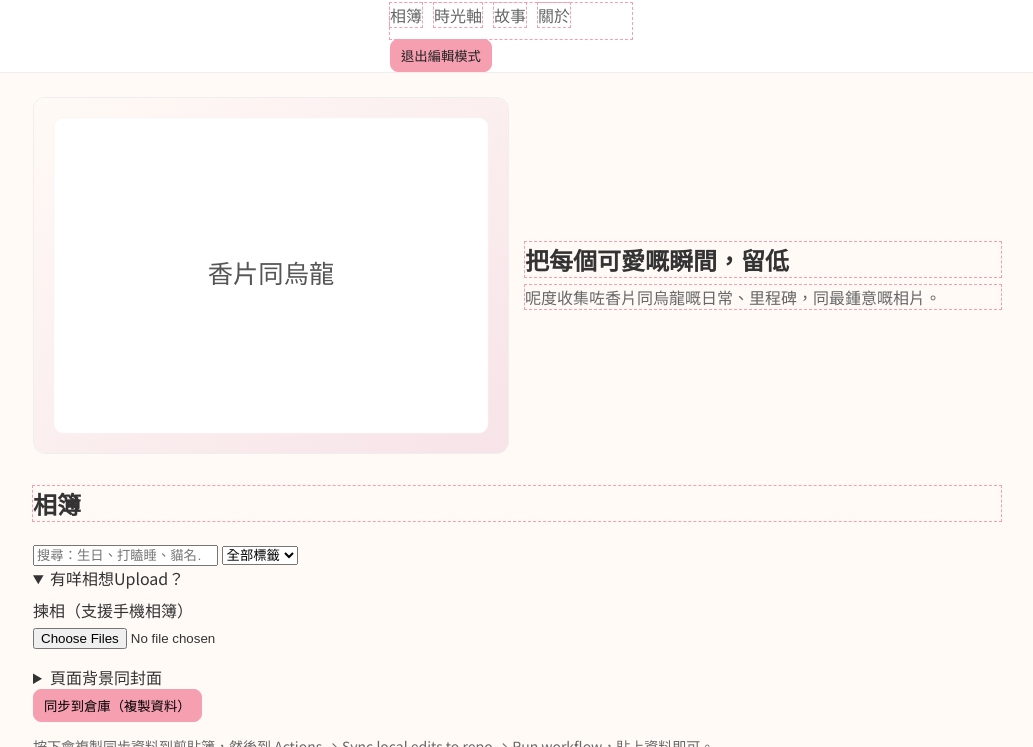
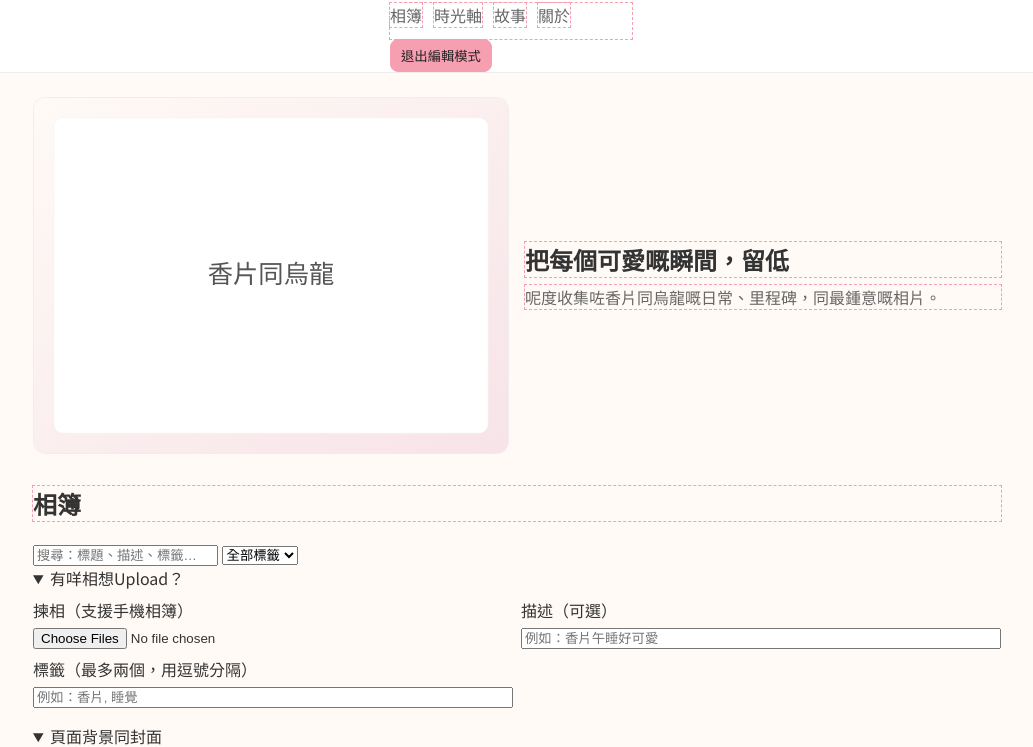
Before and after one commit to ArsenChan/heung-pin-and-oo-lung, a plain HTML site: page index.html in a window 1280 px wide. Both pictures are taken after a click on the button "進入編輯模式". Shown: the part 53-800 px from the top of the page, without its empty margins (123-1156 px from the left). Drawn offline with Linux system fonts and the light colour scheme.

Commit message:
Update search placeholder and improve labels

```diff
--- a/index.html
+++ b/index.html
@@ -36,7 +36,7 @@
     <section id="gallery">
       <h2 id="galleryTitle" contenteditable="false">相簿</h2>
       <div class="filters">
-        <input id="search" type="search" placeholder="搜尋：生日、打瞌睡、貓名…" />
+        <input id="search" type="search" placeholder="搜尋：標題、描述、標籤…" />
         <select id="tagFilter">
           <option value="">全部標籤</option>
           <option value="生日">生日</option>
@@ -52,22 +52,26 @@
         <details open>
           <summary>有咩相想Upload？</summary>
           <div class="editor-grid">
-            <label>揀相（支援手機相簿）<input type="file" id="localUpload" accept=".webp,.jpg,.jpeg,.png" multiple /></label>
+            <label>揀相（支援手機相簿）
+              <input type="file" id="localUpload" accept=".webp,.jpg,.jpeg,.png" multiple />
+            </label>
+            <label>描述（可選）
+              <input id="uploadDesc" placeholder="例如：香片午睡好可愛" />
+            </label>
+            <label>標籤（最多兩個，用逗號分隔）
+              <input id="uploadTags" placeholder="例如：香片, 睡覺" />
+            </label>
           </div>
         </details>
-        <details>
+        <details open>
           <summary>頁面背景同封面</summary>
           <div class="editor-grid">
             <label>背景顏色<input type="color" id="bgColorPicker" /></label>
-            <label>封面相（即時替換）<input type="file" id="heroUpload" accept=".webp,.jpg,.jpeg,.png" /></label>
+            <label>封面相（即時替換）
+              <input type="file" id="heroUpload" accept=".webp,.jpg,.jpeg,.png" />
+            </label>
           </div>
         </details>
-      </div>
-
-      <!-- 同步到倉庫工具 -->
-      <div id="syncTools" class="edit-tools" hidden>
-        <button id="exportSync" class="primary">同步到倉庫（複製資料）</button>
-        <p class="muted">按下會複製同步資料到剪貼簿，然後到 Actions → Sync local edits to repo → Run workflow，貼上資料即可。</p>
       </div>
 
       <div id="galleryGrid" class="grid"></div>
```
